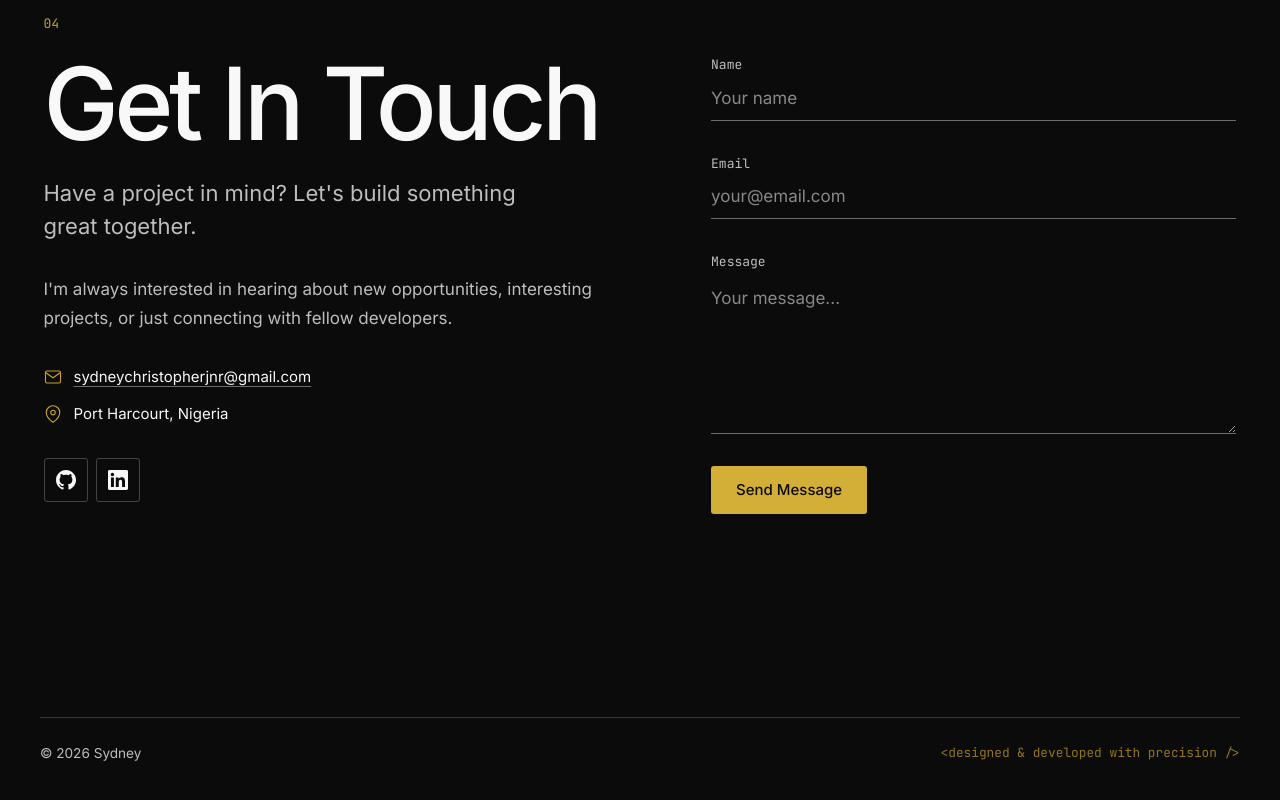
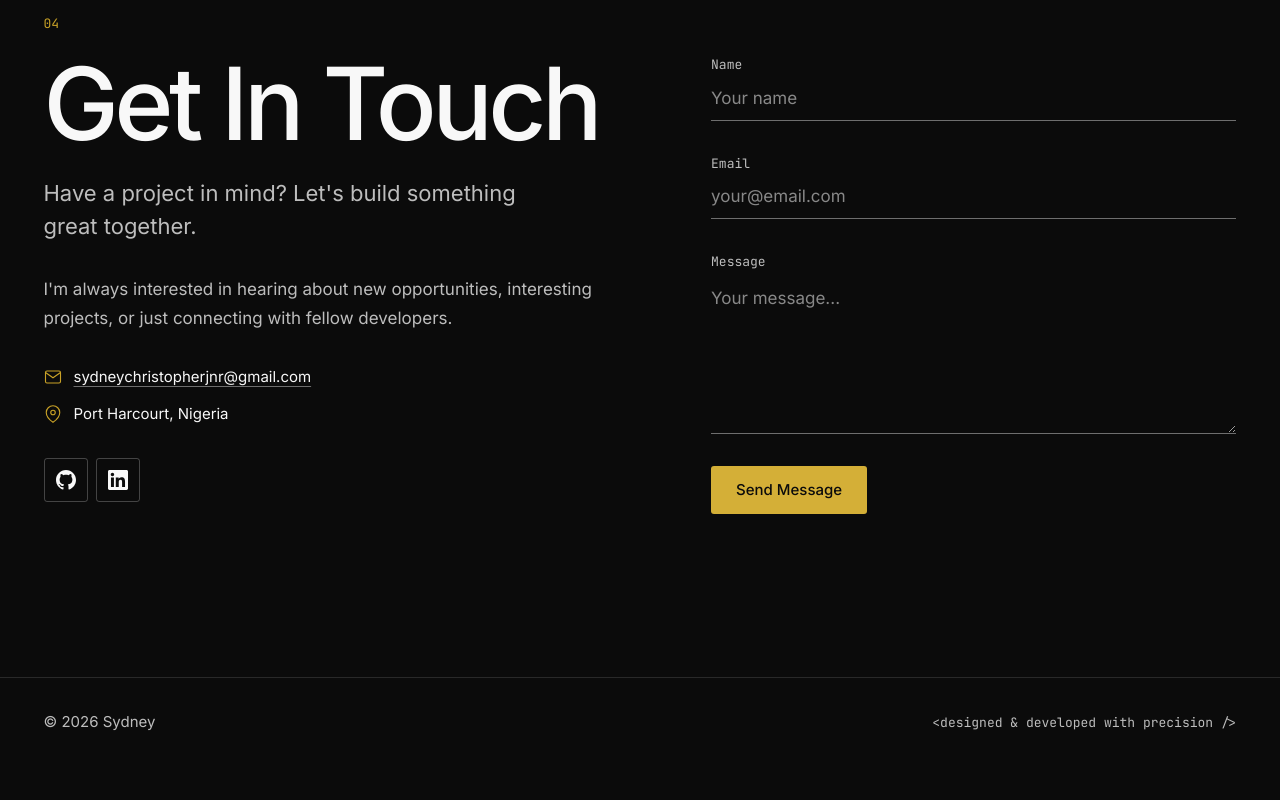
Before and after one commit to sydneyjnr/Sydney-Portfolio, a React (Vite) app: page / in a window 1280 px wide. Shown: the part 4486-5286 px from the top of the page. After the commit the page ends 5252 px from the top, so only its background shows below. Built offline with nearby package versions, Linux system fonts and the light colour scheme.

Commit message:
style: simplify footer and scroll-to-top button

```diff
--- a/src/components/Footer.css
+++ b/src/components/Footer.css
@@ -1,40 +1,21 @@
 .footer {
-  padding: 40px 24px;
-}
-
-.footer__inner {
-  max-width: 1200px;
-  margin: 0 auto;
-}
-
-.footer__divider {
-  height: 1px;
-  background: var(--border-gold);
-  margin-bottom: 24px;
-}
-
-.footer__content {
   display: flex;
+  flex-wrap: wrap;
   justify-content: space-between;
-  align-items: center;
+  align-items: baseline;
+  gap: var(--space-2) var(--space-8);
+  padding-block: var(--space-8);
+  padding-inline: var(--page-inset);
+  border-top: 1px solid var(--rule);
 }
 
 .footer__copyright {
-  font-size: 0.85rem;
+  font-size: var(--step-small);
   color: var(--text-secondary);
 }
 
 .footer__tagline {
   font-family: var(--font-mono);
-  font-size: 0.8rem;
-  color: var(--gold-soft);
-  opacity: 0.7;
+  font-size: var(--step-label);
+  color: var(--text-secondary);
 }
-
-@media (max-width: 768px) {
-  .footer__content {
-    flex-direction: column;
-    gap: 8px;
-    text-align: center;
-  }
-}
--- a/src/components/Footer.jsx
+++ b/src/components/Footer.jsx
@@ -3,17 +3,12 @@ export default function Footer() {
 
   return (
     <footer className="footer">
-      <div className="footer__inner">
-        <div className="footer__divider" />
-        <div className="footer__content">
       <p className="footer__copyright">
         &copy; {year} Sydney
       </p>
       <p className="footer__tagline">
         &lt;designed &amp; developed with precision /&gt;
       </p>
-        </div>
-      </div>
     </footer>
   );
 }
--- a/src/components/ScrollToTop.css
+++ b/src/components/ScrollToTop.css
@@ -1,33 +1,33 @@
 .scroll-to-top {
   position: fixed;
-  bottom: 32px;
-  right: 32px;
-  width: 48px;
-  height: 48px;
-  border-radius: 50%;
-  background: var(--bg-card);
-  border: 1px solid var(--border-gold);
-  color: var(--gold-soft);
+  bottom: var(--space-6);
+  right: var(--space-6);
+  width: 44px;
+  height: 44px;
+  border-radius: var(--radius);
+  background: var(--bg-primary);
+  border: 1px solid var(--rule-strong);
+  color: var(--text-primary);
   display: flex;
   align-items: center;
   justify-content: center;
   cursor: pointer;
   opacity: 0;
-  transform: translateY(20px);
-  pointer-events: none;
-  transition: all 0.3s ease;
+  visibility: hidden;
+  transition:
+    opacity var(--duration) var(--ease),
+    visibility var(--duration) var(--ease),
+    color var(--duration) var(--ease),
+    border-color var(--duration) var(--ease);
   z-index: 999;
 }
 
 .scroll-to-top--visible {
   opacity: 1;
-  transform: translateY(0);
-  pointer-events: auto;
+  visibility: visible;
 }
 
 .scroll-to-top:hover {
-  background: var(--gold-soft);
-  color: var(--bg-primary);
-  transform: translateY(-3px);
-  box-shadow: 0 4px 20px rgba(212, 175, 55, 0.3);
+  border-color: var(--gold-rich);
+  color: var(--gold-rich);
 }
```
Lines whose indentation alone changed are shown as unchanged.
